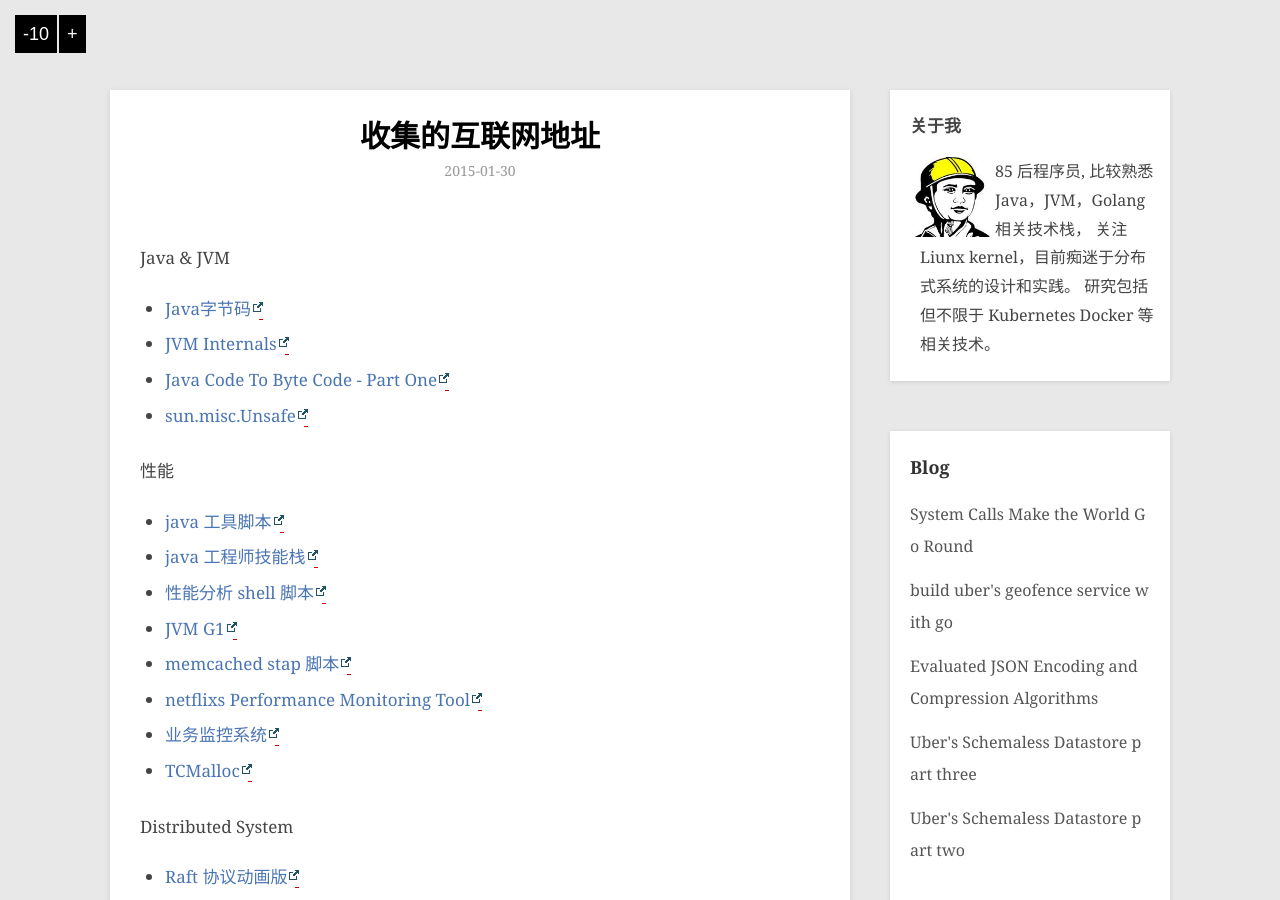
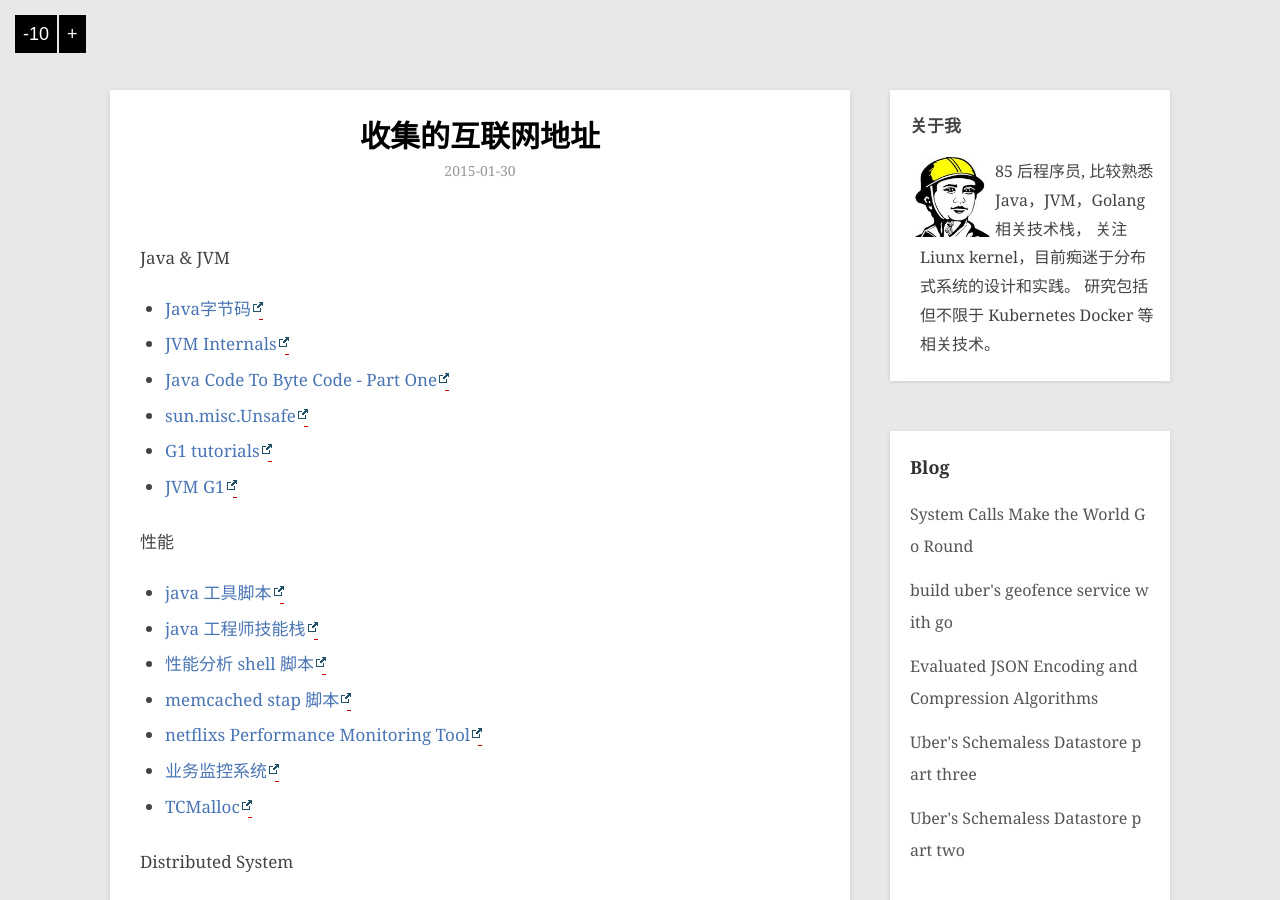
Before and after one commit to hushi55/hushi55.github.io, a Jekyll site: the page built from _posts/blog/2015-01-30-blogs.md, in a window 1280 px wide and 900 px high. Built offline with Jekyll 4.4.1, drawn with Linux system fonts in a browser that asks for light colours; Markdown is read by kramdown in place of the engine named in the settings; comment, search, counter and statistics services are not loaded.

Commit message:
添加 G1 算法 oracle tutorials

```diff
--- a/_posts/blog/2015-01-30-blogs.md
+++ b/_posts/blog/2015-01-30-blogs.md
@@ -11,13 +11,14 @@ Java & JVM
 - [JVM Internals](http://blog.jamesdbloom.com/JVMInternals.html)
 - [Java Code To Byte Code - Part One](http://blog.jamesdbloom.com/JavaCodeToByteCode_PartOne.html)
 - [sun.misc.Unsafe](http://mishadoff.com/blog/java-magic-part-4-sun-dot-misc-dot-unsafe/)
+- [G1 tutorials](http://www.oracle.com/technetwork/tutorials/tutorials-1876574.html)
+- [JVM G1](http://java-is-the-new-c.blogspot.com/2013/07/tuning-and-benchmarking-java-7s-garbage.html)
 
  性能
 
 - [java 工具脚本](https://github.com/oldratlee/useful-scripts)
 - [java 工程师技能栈](https://code.google.com/p/hatter-source-code/wiki/Study_List)
 - [性能分析 shell 脚本](https://github.com/imbugs/perfanalyzer)
-- [JVM G1](http://java-is-the-new-c.blogspot.com/2013/07/tuning-and-benchmarking-java-7s-garbage.html)
 - [memcached stap 脚本](https://gist.github.com/leverich/10292732/)
 - [netflixs Performance Monitoring Tool](http://techblog.netflix.com/2015/04/introducing-vector-netflixs-on-host.html)
 - [业务监控系统 ](https://www.tollmanz.com/rum-monitoring-boomerang-boomcatch-datadog/)
```
